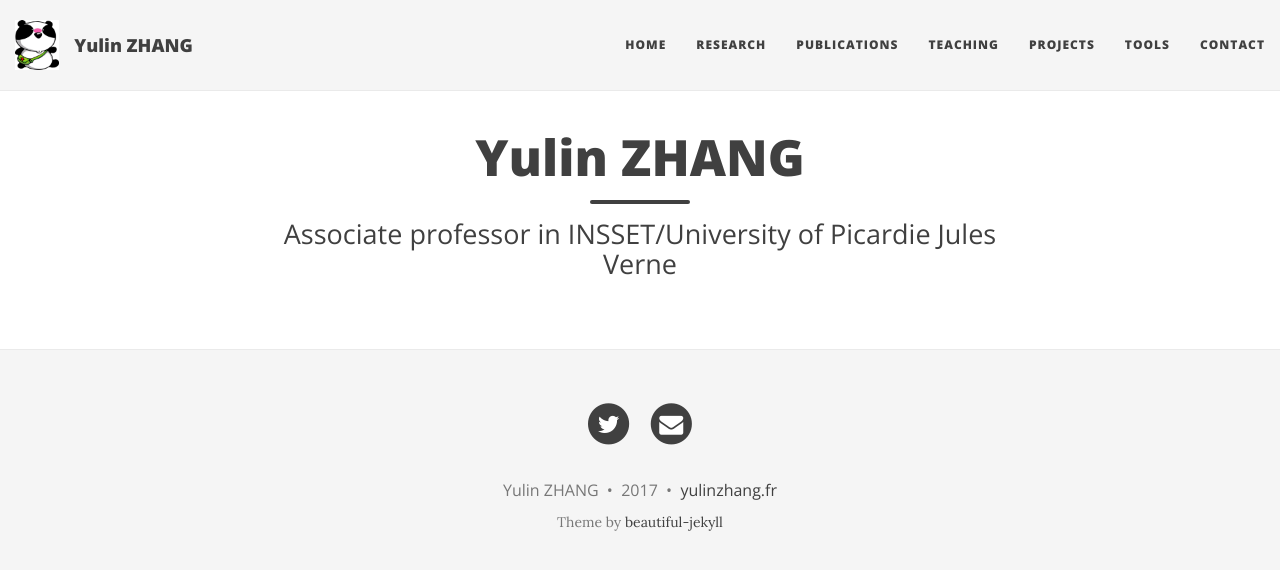
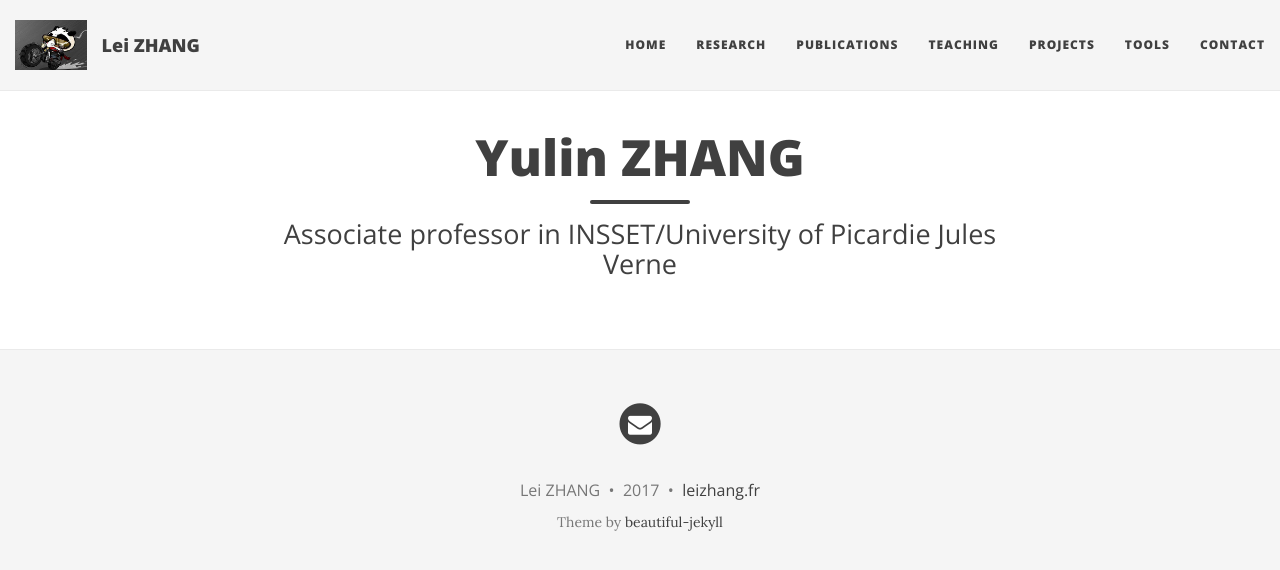
Before and after one commit to yulinz88/yulinz88.github.io, a Jekyll site: the page built from index.html, in a window 1280 px wide. Shown: the top 570 px of the page. Built offline with Jekyll 4.4.1, drawn with Linux system fonts in a browser that asks for light colours; nearby versions of some CDN libraries; the list of posts is cut into pages by our own code; some of the changed lines change nothing that is shown.

Commit message:
change to lei

```diff
--- a/_config.yml
+++ b/_config.yml
@@ -4,7 +4,7 @@
 # baseurl is the website's URL without the hostname
 
 # If you are building a simple GitHub user page (http://username.github.io) then use these settings:
-url: "http://yulinz888888.github.io"
+url: "http://yulinz88.github.io"
 baseurl: ""
 
 # If you are building a GitHub project page then use these settings:
@@ -14,10 +14,10 @@ baseurl: ""
 # Of course don't forget to change the username and projectname to YOUR username and project
 
 # Name of website
-title: Yulin ZHANG
+title: Lei ZHANG
 
 # Short description of your site
-description: Yulin ZHANG's Webpage!
+description: Lei ZHANG's Webpage!
 
 # --- Navigation bar options --- #
 
@@ -37,35 +37,23 @@ navbar-links:
 
 # If you want to have an image logo in the top-left corner instead of the title text,
 # then specify the following parameter
-title-img: "/img/panda-icon.jpg"
+title-img: "/img/panda-icon.jpeg"
 
 # --- Footer options --- #
 
 # Change all these values or delete the ones you don't want.
 # Important: you must keep the "name" parameter, everything else you can remove
 author:
-  name: Yulin ZHANG
-  email: "yulinz888888@gmail.com"
-  facebook: yourname  # eg. daattali
-  github: yourname    # eg. daattali
-  twitter: yulinz888888   # eg. daattali
-  reddit: yourname    # eg. daattali
-  google-plus: +yourname   # eg. +DeanAttali or 109424658772469020925
-  linkedin: yourname  # eg. daattali
-  xing: yourname      # eg. daattali
-  stackoverflow: yourlink  # eg. "3943160/daattali"
-  snapchat: yourname  # eg. daattali
-  instagram: yourname # eg. daattali
-  youtube: yourlink   # eg. user/daattali or channel/daattali
-  spotify: yourname   # eg. daattali
-  telephone: yourphone   # eg. +14159998888
+  name: Lei ZHANG
+  email: "zl.org.cn@gmail.com"
+
 
 # Select which links to show in the footer
 footer-links-active:
   rss: false
   facebook: false
   email: true
-  twitter: true
+  twitter: false
   google-plus: false
   github: false
   reddit: false
@@ -80,14 +68,14 @@ footer-links-active:
 
 # Select which share links to show in posts
 share-links-active:
-  twitter: true
+  twitter: false
   facebook: false
   google: false
   linkedin: false
 
 # How to display the link to the website in the footer
 # Remove this if you don't want a link in the footer
-url-pretty: "yulinzhang.fr"  # eg. "deanattali.com/beautiful-jekyll"
+url-pretty: "leizhang.fr"  # eg. "deanattali.com/beautiful-jekyll"
 
 # --- Misc --- #
 # Fill in your Disqus shortname (NOT the userid) if you want to support Disqus comments
```
Also changed, not shown: img/panda-icon.jpeg (added).
